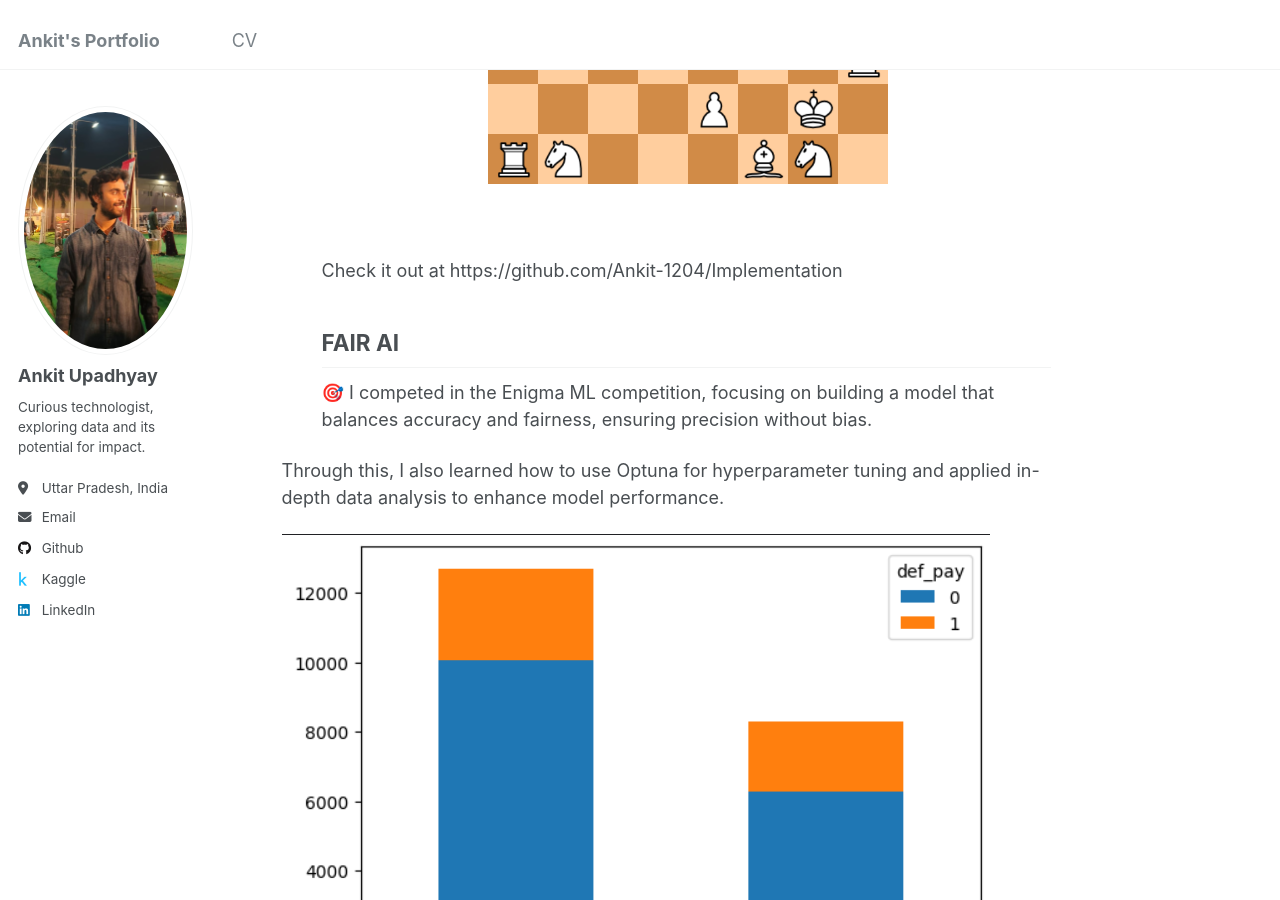
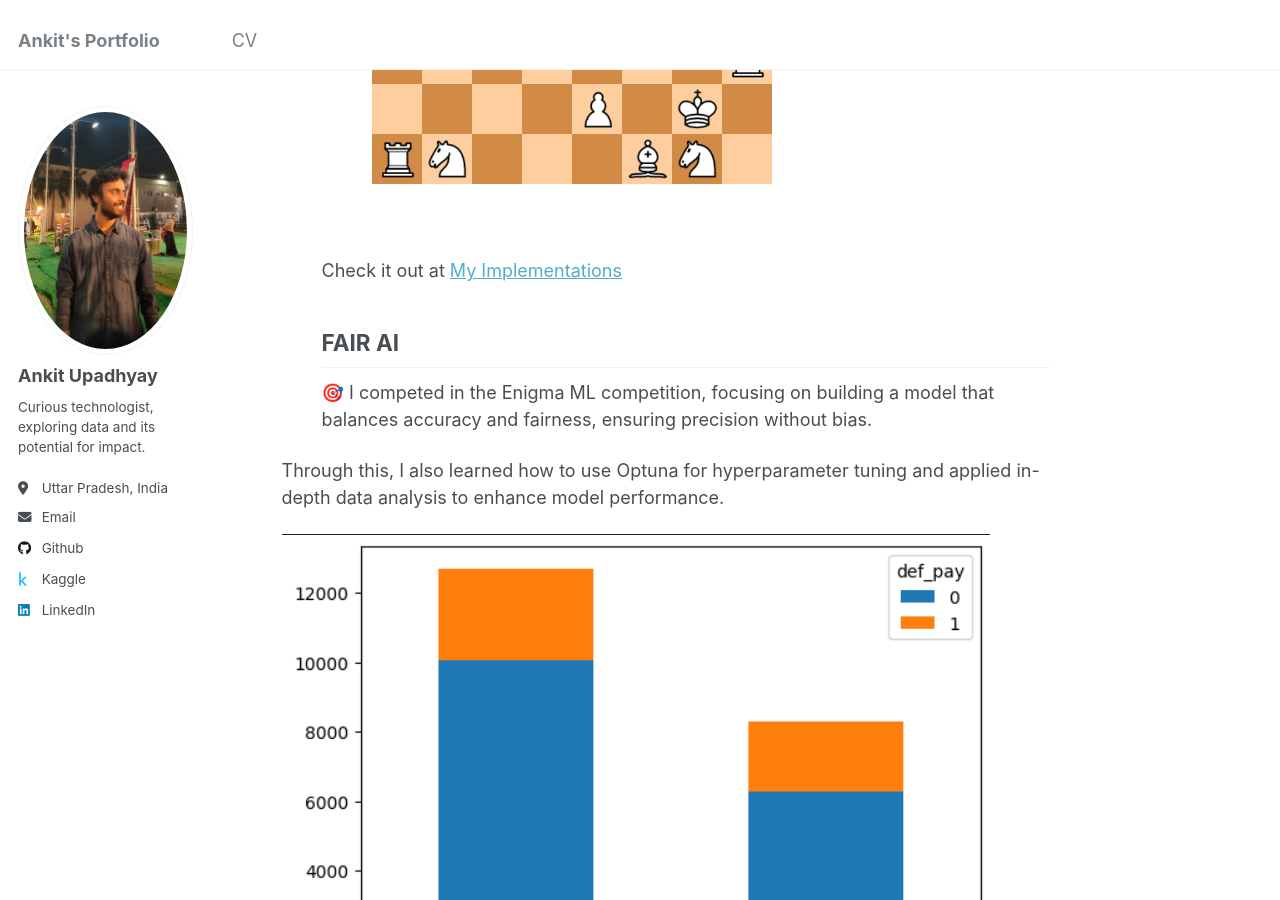
Before and after one commit to Ankit-1204/ankit-1204.github.io, a Jekyll site: the page built from _pages/about.md, in a window 1280 px wide and 900 px high, scrolled down 1811 px. Built offline with Jekyll 4.4.1, drawn with Linux system fonts in a browser that asks for light colours; some of the changed text lies outside the part shown.

Commit message:
Update about.md

```diff
--- a/_pages/about.md
+++ b/_pages/about.md
@@ -23,14 +23,13 @@ I’m very interested in having a in depth understanding of different ML algorit
 - I Experimented with MAML (Model-Agnostic Meta-Learning) to see how models can quickly adapt to new tasks.
 - I’ve worked on implementing KMeans Clustering for image compression
 
-  (😅 My first shot at image compression with my own implementation!)
-
   <img src="/images/compress_image.jpeg" alt="Image compression image" width="450" height="450"/>
 
 - I have worked on implementing DQN Algo from Scratch and a wrapper for Chess environment.
+
   <img src="/images/chess.png" alt="Image compression image" width="500" height="500"/>
 
-  Check it out at https://github.com/Ankit-1204/Implementation
+  Check it out at [My Implementations](https://github.com/Ankit-1204/Implementation)
 ## FAIR AI
 🎯 I competed in the Enigma ML competition, focusing on building a model that balances accuracy and fairness, ensuring precision without bias.
 
```
